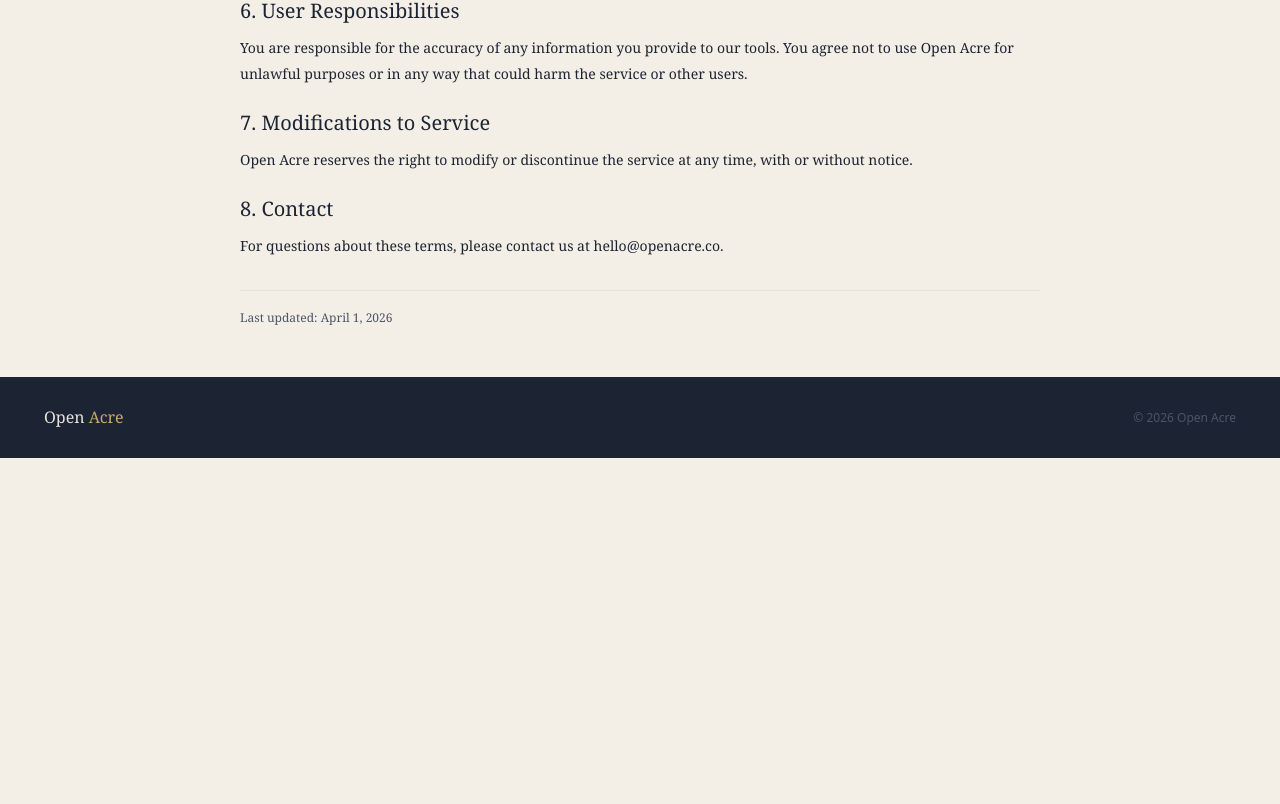
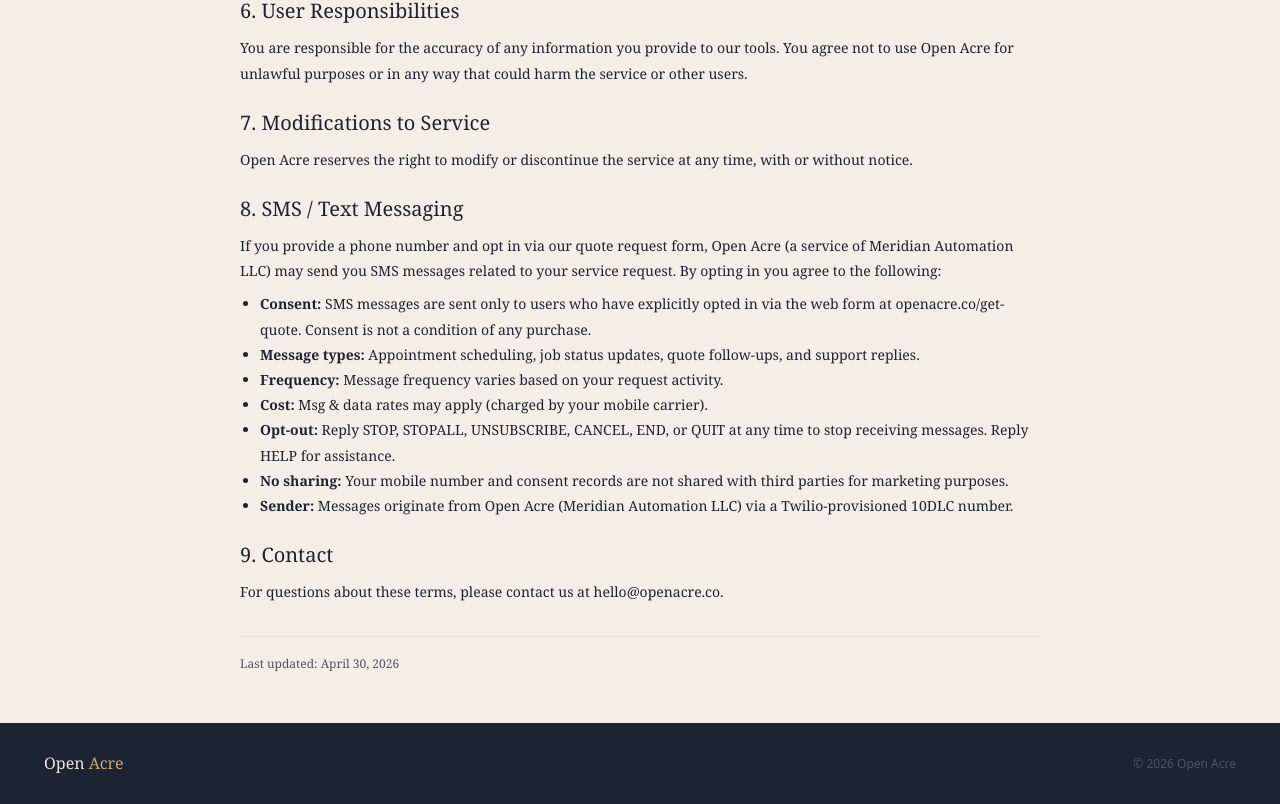
Before and after one commit to robrobotoai-cyber/openacre, a Next.js app: page /terms in a window 1280 px wide. Shown: the part 804-1608 px from the top of the page. Before the commit the page ends 1262 px from the top, so only its background shows below. Built offline with nearby package versions, Linux system fonts and the light colour scheme.

Commit message:
fix: SMS compliance — add T&C SMS section, make consent checkbox always visible for Twilio campaign review

```diff
--- a/pages/get-quote.js
+++ b/pages/get-quote.js
@@ -144,8 +144,7 @@
                 />
               </div>
 
-              {/* SMS consent (only required if phone is provided) */}
-              {form.phone && (
+              {/* SMS consent — always visible when phone field is shown */}
               <div style={{ marginBottom: '18px', background: '#fafaf5', border: '1px solid var(--birch)', borderRadius: '6px', padding: '12px 14px' }}>
                 <label style={{ display: 'flex', alignItems: 'flex-start', gap: '10px', fontFamily: 'system-ui, sans-serif', fontSize: '12px', color: 'var(--midnight)', lineHeight: 1.5, cursor: 'pointer' }}>
                   <input
@@ -156,11 +155,10 @@
                     style={{ marginTop: '2px', flexShrink: 0 }}
                   />
                   <span>
-                      By checking this box, I agree to receive SMS messages from Open Acre (a service of Meridian Automation LLC) at the number provided, including appointment scheduling, job status updates, quote follow-ups, and support replies. Msg &amp; data rates may apply. Message frequency varies. Reply STOP to opt out, HELP for help. See our <a href="/privacy" style={{ color: 'var(--prairie)', textDecoration: 'underline' }}>Privacy Policy</a> and <a href="/terms" style={{ color: 'var(--prairie)', textDecoration: 'underline' }}>Terms</a>.
+                    By checking this box, I agree to receive SMS messages from Open Acre (a service of Meridian Automation LLC) at the number provided, including appointment scheduling, job status updates, quote follow-ups, and support replies. Consent is not a condition of any purchase. Msg &amp; data rates may apply. Message frequency varies. Reply STOP to opt out, HELP for help. See our <a href="/privacy" style={{ color: 'var(--prairie)', textDecoration: 'underline' }}>Privacy Policy</a> and <a href="/terms" style={{ color: 'var(--prairie)', textDecoration: 'underline' }}>Terms</a>.
                   </span>
                 </label>
               </div>
-              )}
 
               {/* Job type */}
               <div style={{ marginBottom: '18px' }}>
--- a/pages/terms.js
+++ b/pages/terms.js
@@ -48,11 +48,23 @@
             <h2 style={{ fontFamily: 'Georgia, serif', fontSize: '20px', fontWeight: 'normal', marginTop: '24px', marginBottom: '12px' }}>7. Modifications to Service</h2>
             <p>Open Acre reserves the right to modify or discontinue the service at any time, with or without notice.</p>
 
-            <h2 style={{ fontFamily: 'Georgia, serif', fontSize: '20px', fontWeight: 'normal', marginTop: '24px', marginBottom: '12px' }}>8. Contact</h2>
+            <h2 style={{ fontFamily: 'Georgia, serif', fontSize: '20px', fontWeight: 'normal', marginTop: '24px', marginBottom: '12px' }}>8. SMS / Text Messaging</h2>
+            <p>If you provide a phone number and opt in via our quote request form, Open Acre (a service of Meridian Automation LLC) may send you SMS messages related to your service request. By opting in you agree to the following:</p>
+            <ul style={{ paddingLeft: '20px', marginTop: '8px' }}>
+              <li><strong>Consent:</strong> SMS messages are sent only to users who have explicitly opted in via the web form at openacre.co/get-quote. Consent is not a condition of any purchase.</li>
+              <li><strong>Message types:</strong> Appointment scheduling, job status updates, quote follow-ups, and support replies.</li>
+              <li><strong>Frequency:</strong> Message frequency varies based on your request activity.</li>
+              <li><strong>Cost:</strong> Msg &amp; data rates may apply (charged by your mobile carrier).</li>
+              <li><strong>Opt-out:</strong> Reply STOP, STOPALL, UNSUBSCRIBE, CANCEL, END, or QUIT at any time to stop receiving messages. Reply HELP for assistance.</li>
+              <li><strong>No sharing:</strong> Your mobile number and consent records are not shared with third parties for marketing purposes.</li>
+              <li><strong>Sender:</strong> Messages originate from Open Acre (Meridian Automation LLC) via a Twilio-provisioned 10DLC number.</li>
+            </ul>
+
+            <h2 style={{ fontFamily: 'Georgia, serif', fontSize: '20px', fontWeight: 'normal', marginTop: '24px', marginBottom: '12px' }}>9. Contact</h2>
             <p>For questions about these terms, please contact us at hello@openacre.co.</p>
 
             <p style={{ marginTop: '32px', fontSize: '12px', color: 'var(--slate)', borderTop: '1px solid var(--birch)', paddingTop: '16px' }}>
-              Last updated: April 1, 2026
+              Last updated: April 30, 2026
             </p>
           </div>
         </div>
```
Lines whose indentation alone changed are shown as unchanged.
